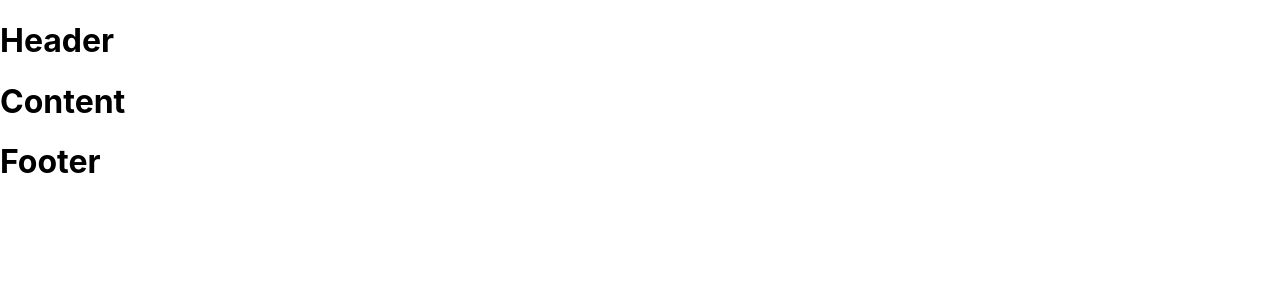
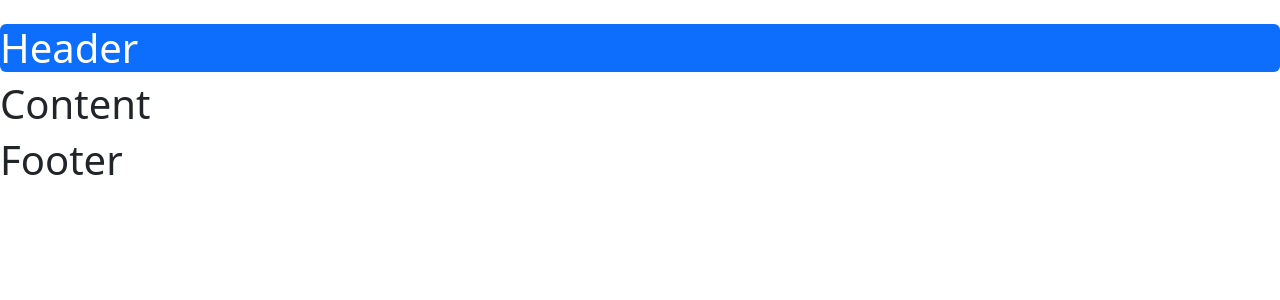
Before and after one commit to abhaysp95/whoiswho, a React (Vite) app: page / in a window 1280 px wide. Shown: the top 300 px of the page. Built offline with nearby package versions, Linux system fonts and the light colour scheme.

Commit message:
feat: using bs@5

```diff
--- a/package.json
+++ b/package.json
@@ -8,6 +8,7 @@
     "serve": "vite preview"
   },
   "dependencies": {
+    "bootstrap": "^5.3.0",
     "react": "^18.2.0",
     "react-dom": "^18.2.0"
   },
--- a/src/Header.jsx
+++ b/src/Header.jsx
@@ -1,7 +1,7 @@
 const Header = () => {
 	return (
 		<header>
-			<h1>Header</h1>
+			<h1 className="mt-4 p5 bg-primary rounded text-white">Header</h1>
 		</header>
 	)
 }
--- a/src/index.jsx
+++ b/src/index.jsx
@@ -1,6 +1,7 @@
 import React from 'react';
 import ReactDOM from 'react-dom/client';
 import './index.css';
+import 'bootstrap/dist/css/bootstrap.min.css';
 import App from './App';
 
 const root = ReactDOM.createRoot(document.getElementById('root'));
```
Also changed, not shown: 1 other file (tests, documents, lock files or other folders).
